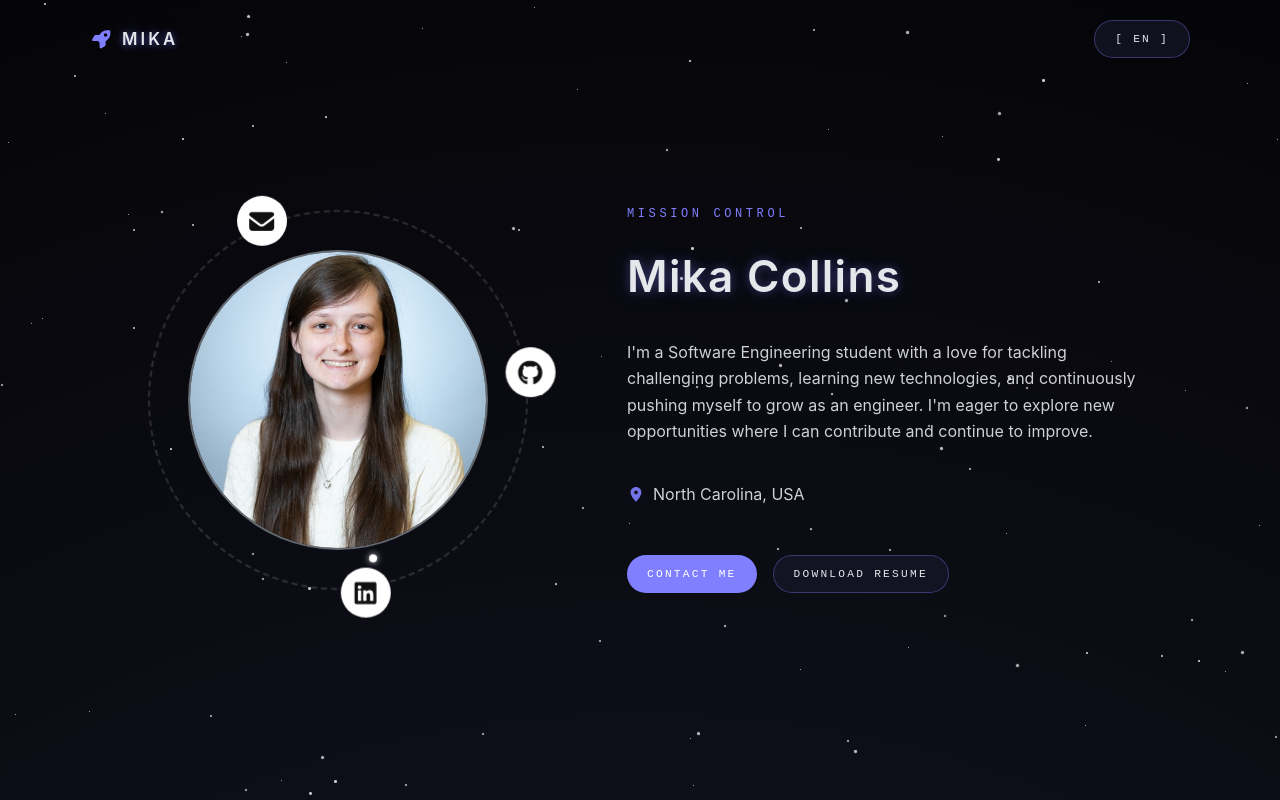
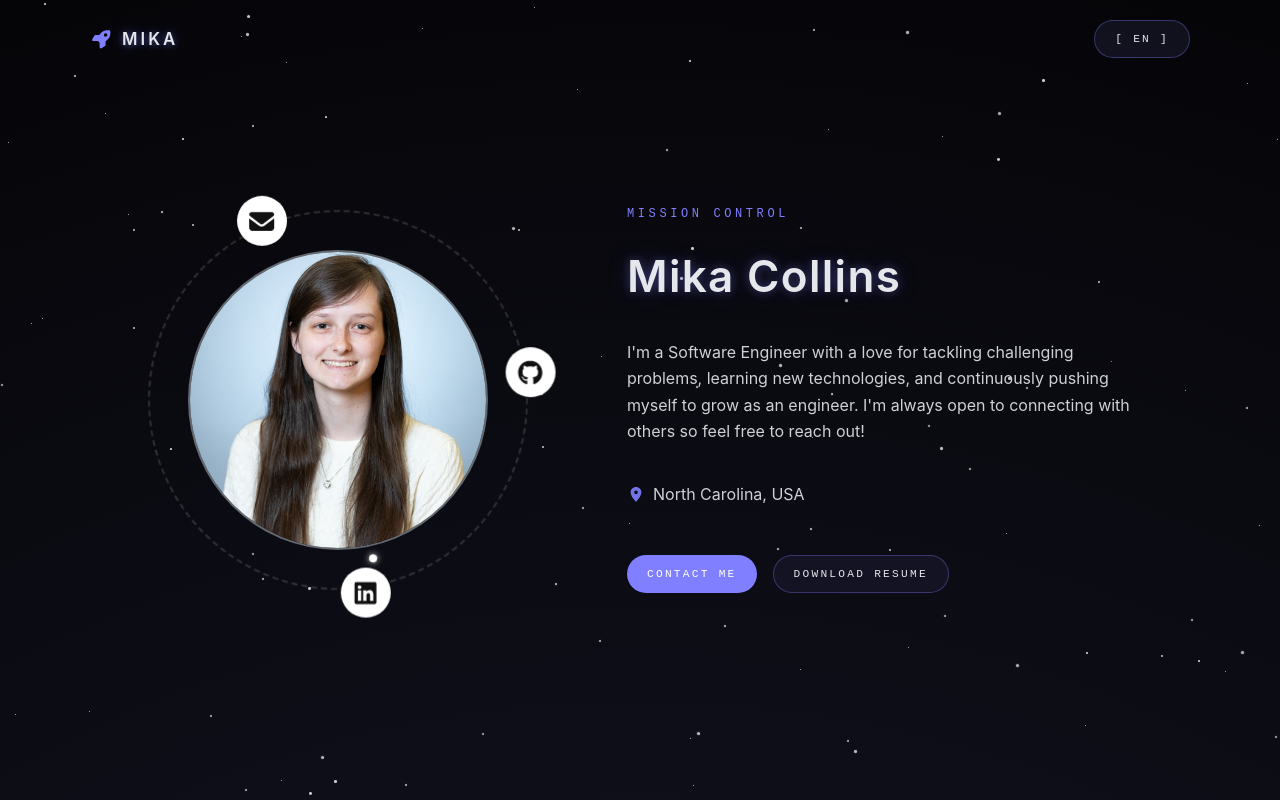
Before and after one commit to mika-collins/mika-collins.github.io, a React (Vite) app: page / in a window 1280 px wide. Shown: the top 800 px of the page. Built offline with nearby package versions, Linux system fonts and the light colour scheme; no server answers.

Commit message:
fix: update About Me section description

```diff
--- a/src/i18n/en.ts
+++ b/src/i18n/en.ts
@@ -13,7 +13,7 @@ const en = {
   about: {
     label: "Mission Control",
     title: "Mika Collins",
-    description: "I'm a Software Engineering student with a love for tackling challenging problems, learning new technologies, and continuously pushing myself to grow as an engineer. I'm eager to explore new opportunities where I can contribute and continue to improve. ",
+    description: "I'm a Software Engineer with a love for tackling challenging problems, learning new technologies, and continuously pushing myself to grow as an engineer. I'm always open to connecting with others so feel free to reach out!",
     location: "North Carolina, USA",
     actions: {
       primary: "Contact Me",
--- a/src/i18n/es.ts
+++ b/src/i18n/es.ts
@@ -13,7 +13,7 @@ const es = {
   about: {
     label: "Misión Control",
     title: "Mika Collins",
-    description: "Soy una estudiante de Ingeniería de Software con pasión por enfrentar problemas desafiantes, aprender nuevas tecnologías y esforzarme continuamente para crecer como ingeniera. Estoy ansiosa por explorar nuevas oportunidades donde pueda contribuir y seguir mejorando.",
+    description: "Soy una ingeniera de software con pasión por enfrentar problemas desafiantes, aprender nuevas tecnologías y esforzarme continuamente para crecer como profesional. Siempre estoy abierto a conectarme con otros, así que no dudes en contactarme!",
     location: "Carolina del Norte, EE.UU.",
     actions: {
       primary: "Contáctame",
```
